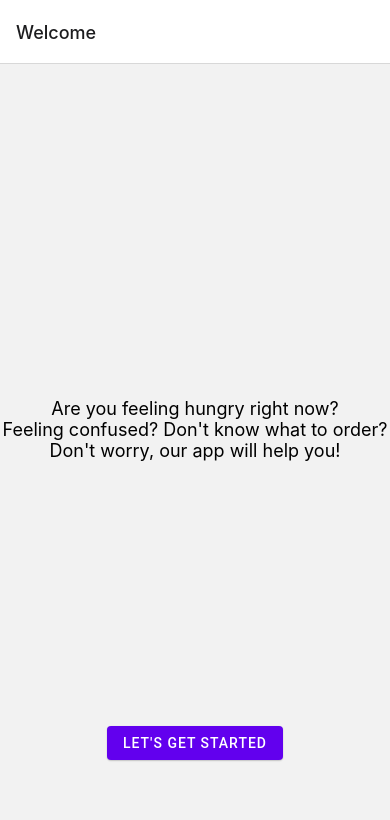
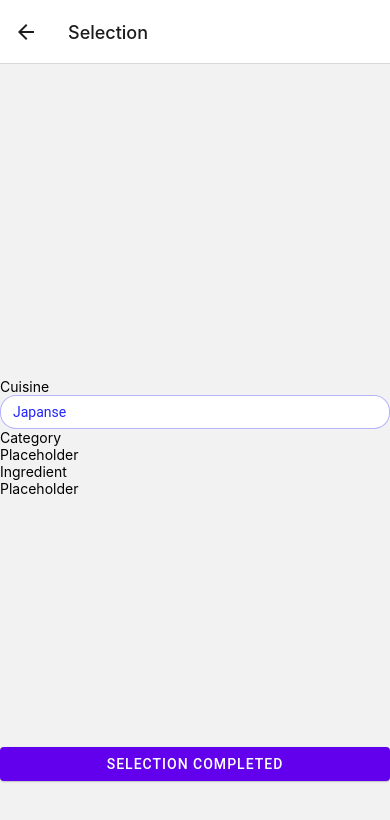
Before and after one commit to hanhqvu/tabekon-react-native, a React Native app: screen /Selection in a window 390 px wide. Shown: the top 820 px of the page. Built offline with nearby package versions, Linux system fonts and the light colour scheme.

Commit message:
feat: add selection screen and update navigation

```diff
--- a/App.js
+++ b/App.js
@@ -5,6 +5,7 @@ import { createNativeStackNavigator } from "@react-navigation/native-stack";
 import MainScreen from "./routes/MainScreen";
 import WelcomeScreen from "./routes/WelcomeScreen";
 import ListScreen from "./routes/ListScreen";
+import SelectionScreen from "./routes/SelectionScreen";
 
 const Stack = createNativeStackNavigator();
 
@@ -15,12 +16,13 @@ export default function App() {
 				<Stack.Navigator>
 					<Stack.Screen name="Welcome" component={WelcomeScreen} />
 					<Stack.Screen
-						name="Main"
-						component={MainScreen}
+						name="Selection"
+						component={SelectionScreen}
 						options={{
 							headerBackVisible: false,
 						}}
 					/>
+					<Stack.Screen name="Main" component={MainScreen} />
 					<Stack.Screen name="List" component={ListScreen} />
 				</Stack.Navigator>
 				<StatusBar style="auto" />
--- a/routes/ListScreen.js
+++ b/routes/ListScreen.js
@@ -31,13 +31,21 @@ export default function ListScreen({ route }) {
 								key={index}
 								elevation={5}
 								mode="contained"
-								style={{ width: CardWidth, marginTop: 20 }}
+								style={{ width: CardWidth, marginTop: 20, borderRadius: 20 }}
 							>
-								<Card.Cover source={{ uri: "https://picsum.photos/700" }} />
+								<Card.Cover
+									source={{
+										uri: `https://firebasestorage.googleapis.com/v0/b/tabekon-1915c.appspot.com/o/${item.image_path}?alt=media&token=4d0b63c7-51cd-4d44-ba65-94a94e2b3028`,
+									}}
+								/>
 								<Card.Title title={capitalize(item.name)} />
 								<Card.Content>
 									{/* <Title>{item.name}</Title> */}
-									<Paragraph>Card content</Paragraph>
+									<Text>Main Ingredient: {capitalize(item.main_ingredient)}</Text>
+									<Text>
+										Other Ingredient:
+										{item.sub_ingredient ? ` ${capitalize(item.sub_ingredient)}` : "None"}
+									</Text>
 								</Card.Content>
 							</Card>
 						</View>
--- a/routes/MainScreen.js
+++ b/routes/MainScreen.js
@@ -67,17 +67,17 @@ export default function MainScreen({ navigation }) {
 					return (
 						<View style={styles.slide}>
 							<Surface elevation={5} style={styles.imageContainer}>
-								{/* <Image
-									source={{
-										uri: `https://firebasestorage.googleapis.com/v0/b/tabekon-1915c.appspot.com/o/${item.image_path}?alt=media&token=4d0b63c7-51cd-4d44-ba65-94a94e2b3028`,
-									}}
+								<Image
+									// source={{
+									// 	uri: `https://firebasestorage.googleapis.com/v0/b/tabekon-new.appspot.com/o/${item.image_path}?alt=media&token=4d0b63c7-51cd-4d44-ba65-94a94e2b3028`,
+									// }}
 									style={{
 										width: ImageWidth,
 										height: 300,
 										borderRadius: 20,
 										resizeMode: "cover",
 									}}
-								/> */}
+								/>
 								<View style={{ padding: 15 }}>
 									<Headline>{capitalize(item.name)}</Headline>
 									<Text>Main Ingredient: {capitalize(item.main_ingredient)}</Text>
--- /dev/null
+++ b/routes/SelectionScreen.js
@@ -0,0 +1,38 @@
+import { View, Text, StyleSheet } from "react-native";
+import React, { useState } from "react";
+import { Chip, Button } from "react-native-paper";
+
+export default function Selection({ navigation }) {
+	const [selected, setSelected] = useState([]);
+
+	// function toggleSelected() {
+	// 	if
+	// }
+
+	return (
+		<View style={styles.container}>
+			<View>
+				<Text>Cuisine</Text>
+				<Chip id="japanese-chip" mode="outlined" selectedColor="blue">Japanse</Chip>
+			</View>
+			<Text>Category</Text>
+			<Text>Placeholder</Text>
+			<Text>Ingredient</Text>
+			<Text>Placeholder</Text>
+			<Button
+				style={{ top: 250 }}
+				mode="contained"
+				onPress={() => navigation.navigate("Main")}
+			>
+				Selection completed
+			</Button>
+		</View>
+	);
+}
+
+const styles = StyleSheet.create({
+	container: {
+		flex: 1,
+		justifyContent: "center",
+	},
+});
--- a/routes/WelcomeScreen.js
+++ b/routes/WelcomeScreen.js
@@ -26,7 +26,7 @@ export default function WelcomeScreen({ navigation }) {
 			<Button
 				style={{ top: 250 }}
 				mode="contained"
-				onPress={() => navigation.navigate("Main")}
+				onPress={() => navigation.navigate("Selection")}
 			>
 				Let's get started
 			</Button>
```
